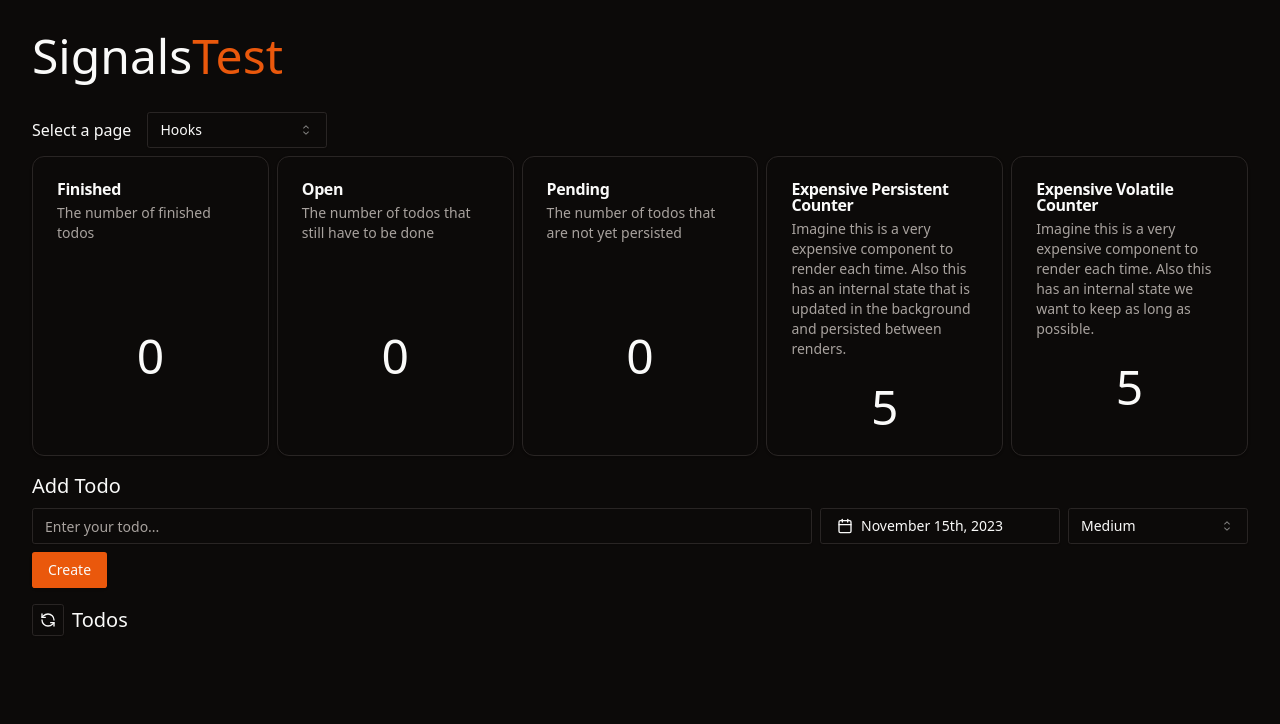
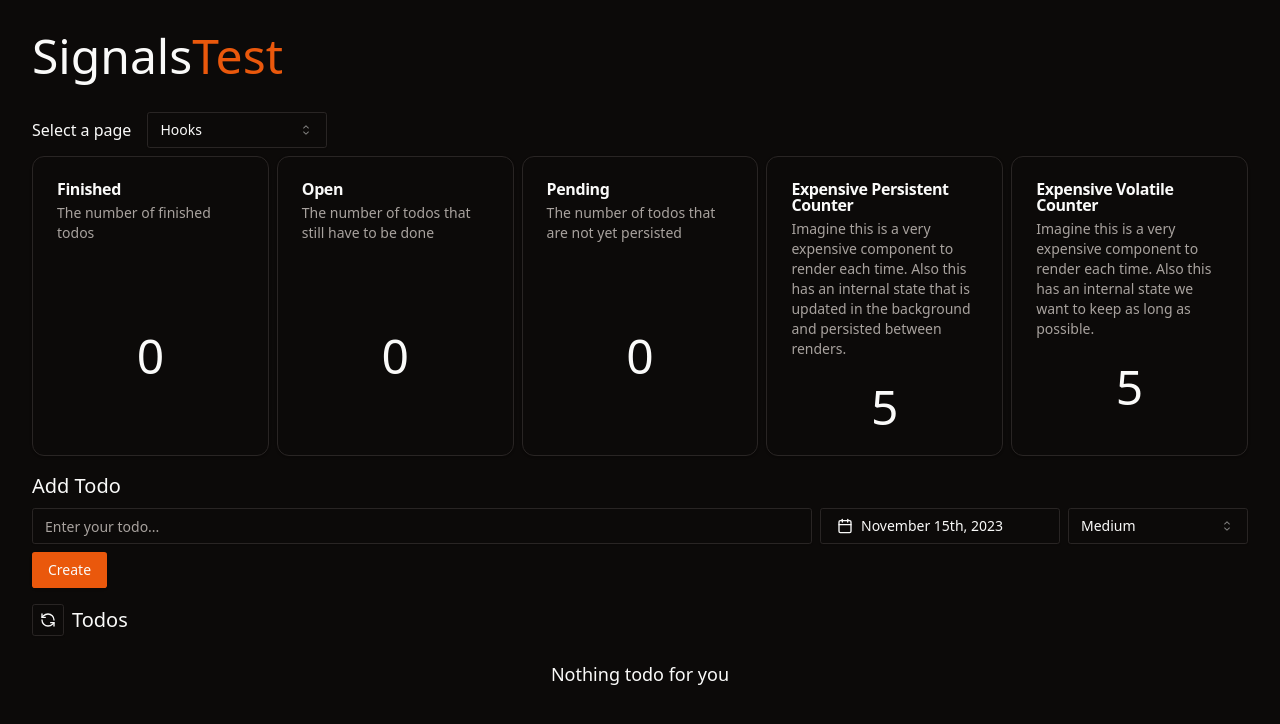
Before and after one commit to gutentag2012/react-signals-todo, a React (Vite) app: page / in a window 1280 px wide. Shown: the top 724 px of the page. Built offline with nearby package versions, Linux system fonts and the light colour scheme.

Commit message:
Improve loading texts

```diff
--- a/src/pages/HooksPage.tsx
+++ b/src/pages/HooksPage.tsx
@@ -20,7 +20,8 @@ const MemoizedTodoItem = memo(TodoItem, (prevProps, nextProps) => {
 const MemoizedTodoCard = memo(TodoCard)
 
 function TodoList({todos, isLoading, removeTodo, updateTodo}: { todos: Array<Todo>, isLoading: boolean, updateTodo: UpdateTodo, removeTodo: RemoveTodo }) {
-    if (isLoading) return <p>Loading...</p>
+    if (isLoading) return <p className="text-lg p-4 font-medium text-center">Loading...</p>
+    if(!todos.length) return <p className="text-lg p-4 font-medium text-center">Nothing todo for you</p>
 
     return <div className="flex flex-col gap-2">
         {
--- a/src/pages/SignalsPage.tsx
+++ b/src/pages/SignalsPage.tsx
@@ -19,7 +19,8 @@ import {RefreshCcw} from "lucide-react";
 const MemoizedTodoItem = memo(TodoItem)
 
 function TodoList() {
-    if (isLoading.value) return <p>Loading...</p>
+    if (isLoading.value) return <p className="text-lg p-4 font-medium text-center">Loading...</p>
+    if(!todos.value.length) return <p className="text-lg p-4 font-medium text-center">Nothing todo for you</p>
 
     return <div className="flex flex-col gap-2">
         {
```
